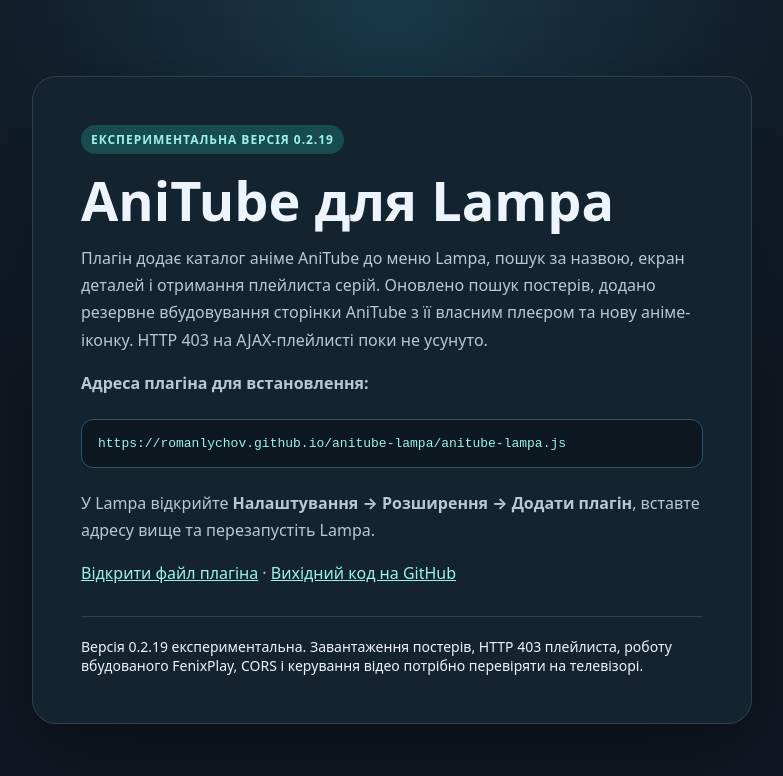
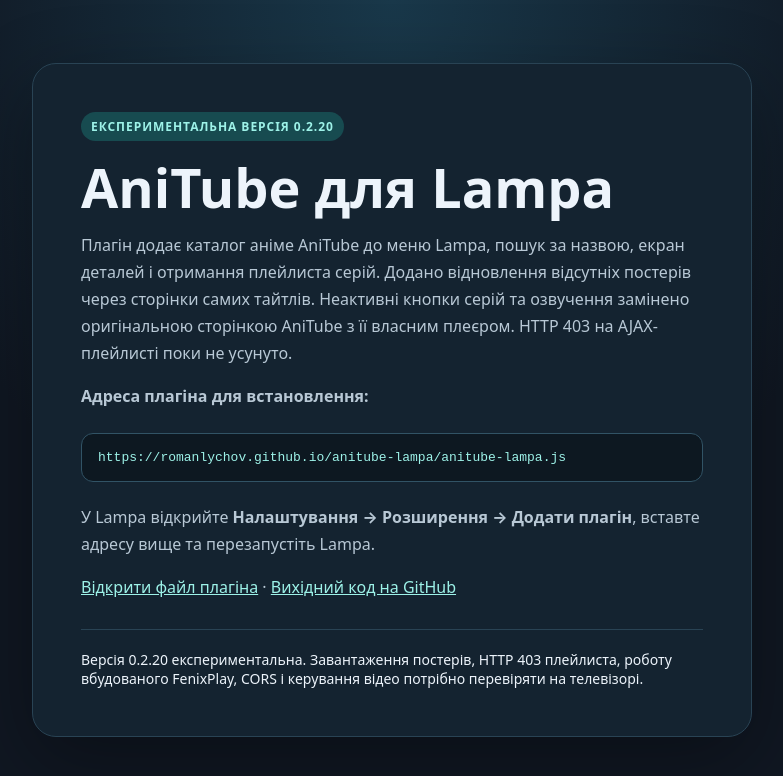
Before and after one commit to romanlychov/anitube-lampa, a plain HTML site: page index.html in a window 1280 px wide. Shown: the whole page, without its empty margins (248-1031 px from the left). Drawn offline with Linux system fonts and the light colour scheme.

Commit message:
Update AniTube project page to 0.2.20

```diff
--- a/index.html
+++ b/index.html
@@ -14,12 +14,12 @@ code{overflow-wrap:anywhere;color:#9df2e8}.url{display:block;margin:22px 0;paddi
 a{color:#9df2e8}.note{margin-top:28px;padding-top:20px;border-top:1px solid #294354;font-size:14px}
 </style></head>
 <body><main>
-<span class="tag">Експериментальна версія 0.2.19</span>
+<span class="tag">Експериментальна версія 0.2.20</span>
 <h1>AniTube для Lampa</h1>
-<p>Плагін додає каталог аніме AniTube до меню Lampa, пошук за назвою, екран деталей і отримання плейлиста серій. Оновлено пошук постерів, додано резервне вбудовування сторінки AniTube з її власним плеєром та нову аніме-іконку. HTTP 403 на AJAX-плейлисті поки не усунуто.</p>
+<p>Плагін додає каталог аніме AniTube до меню Lampa, пошук за назвою, екран деталей і отримання плейлиста серій. Додано відновлення відсутніх постерів через сторінки самих тайтлів. Неактивні кнопки серій та озвучення замінено оригінальною сторінкою AniTube з її власним плеєром. HTTP 403 на AJAX-плейлисті поки не усунуто.</p>
 <p><strong>Адреса плагіна для встановлення:</strong></p>
 <code class="url">https://romanlychov.github.io/anitube-lampa/anitube-lampa.js</code>
 <p>У Lampa відкрийте <strong>Налаштування → Розширення → Додати плагін</strong>, вставте адресу вище та перезапустіть Lampa.</p>
 <p><a href="anitube-lampa.js">Відкрити файл плагіна</a> · <a href="https://github.com/romanlychov/anitube-lampa">Вихідний код на GitHub</a></p>
-<div class="note">Версія 0.2.19 експериментальна. Завантаження постерів, HTTP 403 плейлиста, роботу вбудованого FenixPlay, CORS і керування відео потрібно перевіряти на телевізорі.</div>
+<div class="note">Версія 0.2.20 експериментальна. Завантаження постерів, HTTP 403 плейлиста, роботу вбудованого FenixPlay, CORS і керування відео потрібно перевіряти на телевізорі.</div>
 </main></body></html>
```
